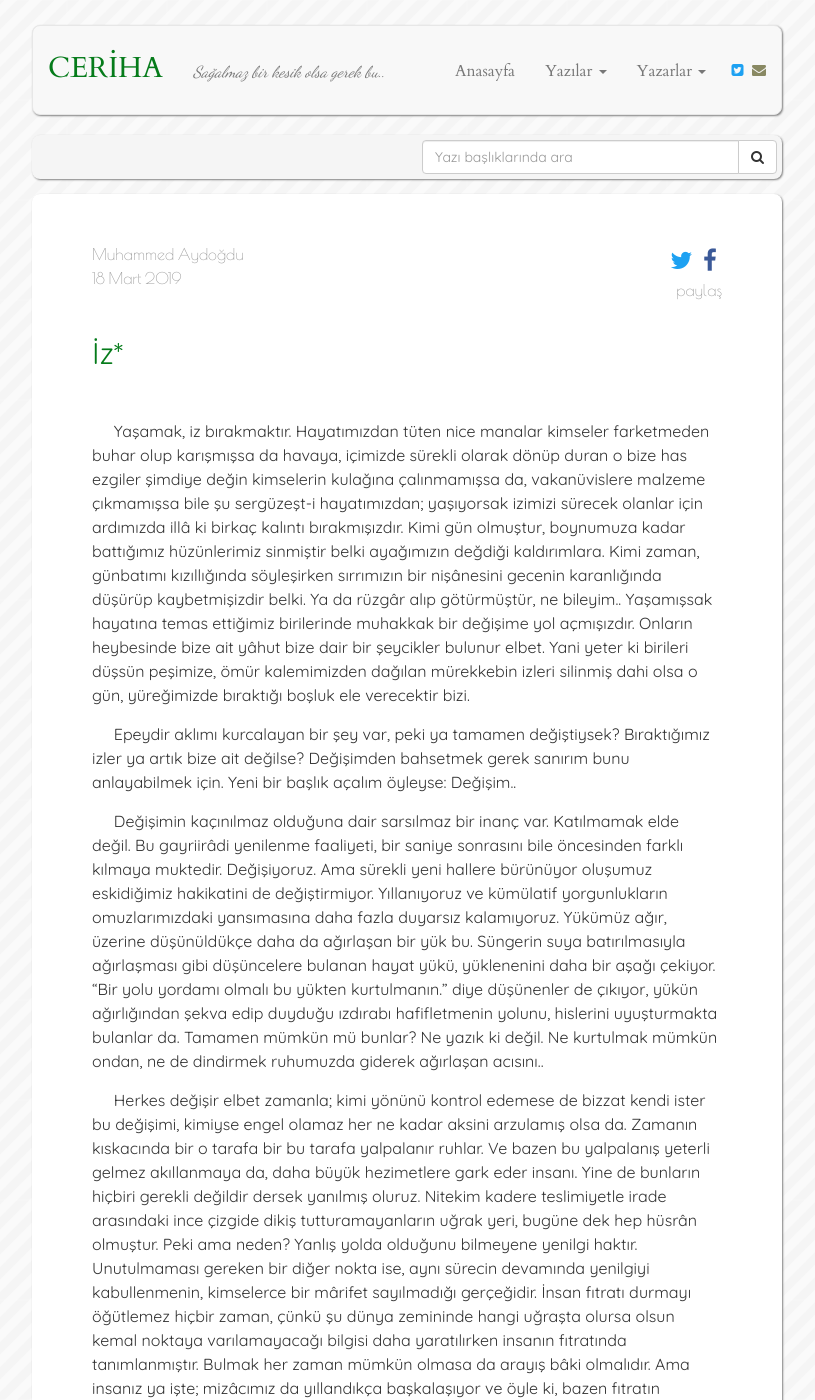
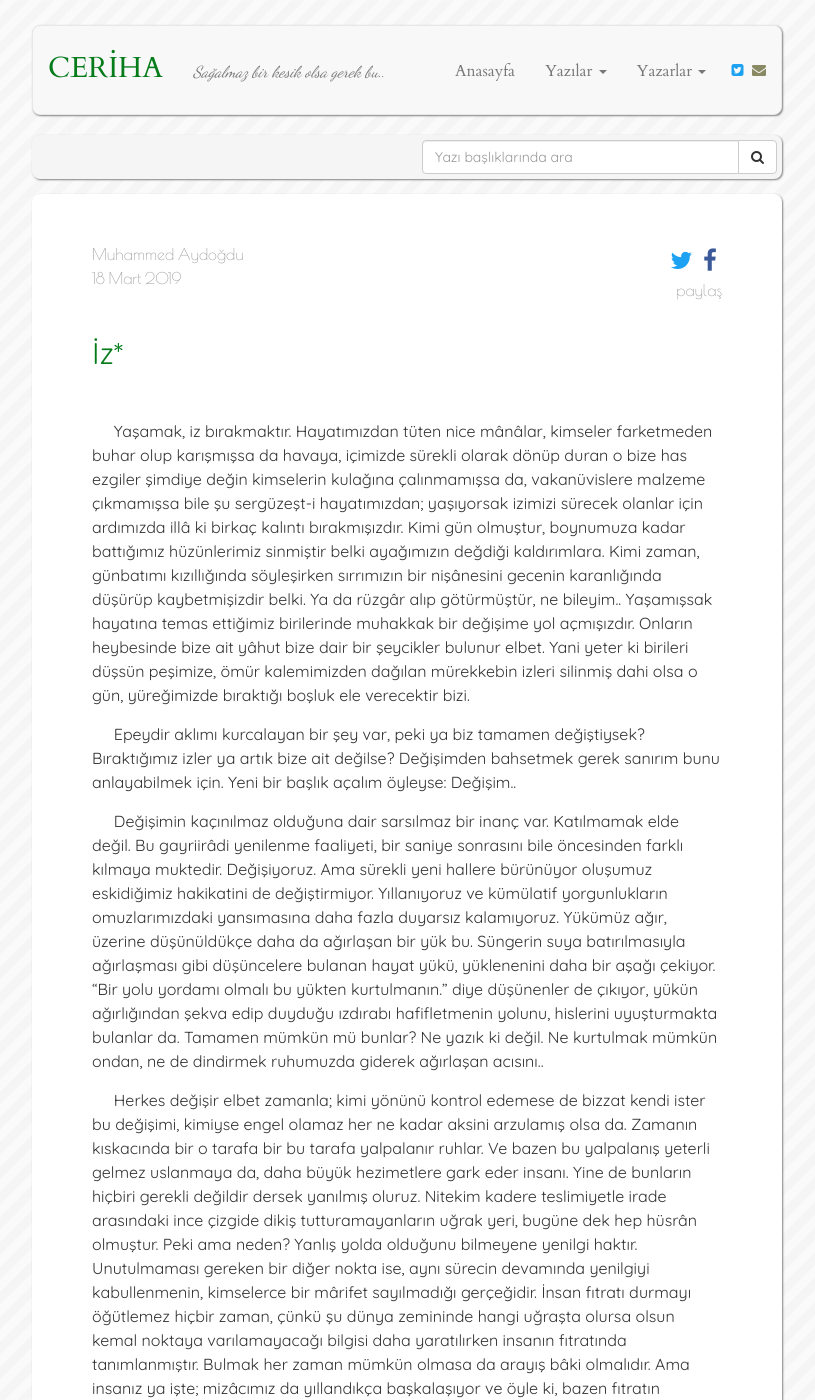
Before and after one commit to muhammedaydogdu/muhammedaydogdu.github.io, a Jekyll site: the page built from _posts/2019-03-18-iz.md, in a window 1280 px wide and 1400 px high. Shown: the whole window, without its empty margins (233-1048 px from the left). Built offline with Jekyll 4.4.1, drawn with Linux system fonts in a browser that asks for light colours; some web fonts are replaced; some of the changed text lies outside the part shown.

Commit message:
Update 2019-03-18-iz.md

```diff
--- a/_posts/2019-03-18-iz.md
+++ b/_posts/2019-03-18-iz.md
@@ -9,19 +9,19 @@
 
 <br/>
 
-&nbsp;&nbsp;&nbsp;&nbsp; Yaşamak, iz bırakmaktır. Hayatımızdan tüten nice manalar kimseler farketmeden buhar olup karışmışsa da havaya, içimizde sürekli olarak dönüp duran o bize has ezgiler şimdiye değin kimselerin kulağına çalınmamışsa da, vakanüvislere malzeme çıkmamışsa bile şu sergüzeşt-i hayatımızdan; yaşıyorsak izimizi sürecek olanlar için ardımızda illâ ki birkaç kalıntı bırakmışızdır. Kimi gün olmuştur, boynumuza kadar battığımız hüzünlerimiz sinmiştir belki ayağımızın değdiği kaldırımlara. Kimi zaman, günbatımı kızıllığında söyleşirken sırrımızın bir nişânesini gecenin karanlığında düşürüp kaybetmişizdir belki. Ya da rüzgâr alıp götürmüştür, ne bileyim.. Yaşamışsak hayatına temas ettiğimiz birilerinde muhakkak bir değişime yol açmışızdır. Onların heybesinde bize ait yâhut bize dair bir şeycikler bulunur elbet. Yani yeter ki birileri düşsün peşimize, ömür kalemimizden dağılan mürekkebin izleri silinmiş dahi olsa o gün, yüreğimizde bıraktığı boşluk ele verecektir bizi.
+&nbsp;&nbsp;&nbsp;&nbsp; Yaşamak, iz bırakmaktır. Hayatımızdan tüten nice mânâlar, kimseler farketmeden buhar olup karışmışsa da havaya, içimizde sürekli olarak dönüp duran o bize has ezgiler şimdiye değin kimselerin kulağına çalınmamışsa da, vakanüvislere malzeme çıkmamışsa bile şu sergüzeşt-i hayatımızdan; yaşıyorsak izimizi sürecek olanlar için ardımızda illâ ki birkaç kalıntı bırakmışızdır. Kimi gün olmuştur, boynumuza kadar battığımız hüzünlerimiz sinmiştir belki ayağımızın değdiği kaldırımlara. Kimi zaman, günbatımı kızıllığında söyleşirken sırrımızın bir nişânesini gecenin karanlığında düşürüp kaybetmişizdir belki. Ya da rüzgâr alıp götürmüştür, ne bileyim.. Yaşamışsak hayatına temas ettiğimiz birilerinde muhakkak bir değişime yol açmışızdır. Onların heybesinde bize ait yâhut bize dair bir şeycikler bulunur elbet. Yani yeter ki birileri düşsün peşimize, ömür kalemimizden dağılan mürekkebin izleri silinmiş dahi olsa o gün, yüreğimizde bıraktığı boşluk ele verecektir bizi.
 
-&nbsp;&nbsp;&nbsp;&nbsp; Epeydir aklımı kurcalayan bir şey var, peki ya tamamen değiştiysek? Bıraktığımız izler ya artık bize ait değilse? Değişimden bahsetmek gerek sanırım bunu anlayabilmek için. Yeni bir başlık açalım öyleyse: Değişim..
+&nbsp;&nbsp;&nbsp;&nbsp; Epeydir aklımı kurcalayan bir şey var, peki ya biz tamamen değiştiysek? Bıraktığımız izler ya artık bize ait değilse? Değişimden bahsetmek gerek sanırım bunu anlayabilmek için. Yeni bir başlık açalım öyleyse: Değişim..
 
 &nbsp;&nbsp;&nbsp;&nbsp; Değişimin kaçınılmaz olduğuna dair sarsılmaz bir inanç var. Katılmamak elde değil. Bu gayriirâdi yenilenme faaliyeti, bir saniye sonrasını bile öncesinden farklı kılmaya muktedir. Değişiyoruz. Ama sürekli yeni hallere bürünüyor oluşumuz eskidiğimiz hakikatini de değiştirmiyor. Yıllanıyoruz ve kümülatif yorgunlukların omuzlarımızdaki yansımasına daha fazla duyarsız kalamıyoruz. Yükümüz ağır, üzerine düşünüldükçe daha da ağırlaşan bir yük bu. Süngerin suya batırılmasıyla ağırlaşması gibi düşüncelere bulanan hayat yükü, yüklenenini daha bir aşağı çekiyor. “Bir yolu yordamı olmalı bu yükten kurtulmanın.” diye düşünenler de çıkıyor, yükün ağırlığından şekva edip duyduğu ızdırabı hafifletmenin yolunu, hislerini uyuşturmakta bulanlar da. Tamamen mümkün mü bunlar? Ne yazık ki değil. Ne kurtulmak mümkün ondan, ne de dindirmek ruhumuzda giderek ağırlaşan acısını..
 
-&nbsp;&nbsp;&nbsp;&nbsp; Herkes değişir elbet zamanla; kimi yönünü kontrol edemese de bizzat kendi ister bu değişimi, kimiyse engel olamaz her ne kadar aksini arzulamış olsa da. Zamanın kıskacında bir o tarafa bir bu tarafa yalpalanır ruhlar. Ve bazen bu yalpalanış yeterli gelmez akıllanmaya da, daha büyük hezimetlere gark eder insanı. Yine de bunların hiçbiri gerekli değildir dersek yanılmış oluruz. Nitekim kadere teslimiyetle irade arasındaki ince çizgide dikiş tutturamayanların uğrak yeri, bugüne dek hep hüsrân olmuştur. Peki ama neden? Yanlış yolda olduğunu bilmeyene yenilgi haktır. Unutulmaması gereken bir diğer nokta ise, aynı sürecin devamında yenilgiyi kabullenmenin, kimselerce bir mârifet sayılmadığı gerçeğidir. İnsan fıtratı durmayı öğütlemez hiçbir zaman, çünkü şu dünya zemininde hangi uğraşta olursa olsun kemal noktaya varılamayacağı bilgisi daha yaratılırken insanın fıtratında tanımlanmıştır. Bulmak her zaman mümkün olmasa da arayış bâki olmalıdır. Ama insanız ya işte; mizâcımız da yıllandıkça başkalaşıyor ve öyle ki, bazen fıtratın esâmesi bile okunmuyor insanın üzerinden. O da nasibini alıyor demek bütün bu değişimlerden, öyle ya da böyle.
+&nbsp;&nbsp;&nbsp;&nbsp; Herkes değişir elbet zamanla; kimi yönünü kontrol edemese de bizzat kendi ister bu değişimi, kimiyse engel olamaz her ne kadar aksini arzulamış olsa da. Zamanın kıskacında bir o tarafa bir bu tarafa yalpalanır ruhlar. Ve bazen bu yalpalanış yeterli gelmez uslanmaya da, daha büyük hezimetlere gark eder insanı. Yine de bunların hiçbiri gerekli değildir dersek yanılmış oluruz. Nitekim kadere teslimiyetle irade arasındaki ince çizgide dikiş tutturamayanların uğrak yeri, bugüne dek hep hüsrân olmuştur. Peki ama neden? Yanlış yolda olduğunu bilmeyene yenilgi haktır. Unutulmaması gereken bir diğer nokta ise, aynı sürecin devamında yenilgiyi kabullenmenin, kimselerce bir mârifet sayılmadığı gerçeğidir. İnsan fıtratı durmayı öğütlemez hiçbir zaman, çünkü şu dünya zemininde hangi uğraşta olursa olsun kemal noktaya varılamayacağı bilgisi daha yaratılırken insanın fıtratında tanımlanmıştır. Bulmak her zaman mümkün olmasa da arayış bâki olmalıdır. Ama insanız ya işte; mizâcımız da yıllandıkça başkalaşıyor ve öyle ki, bazen fıtratın esâmesi bile okunmuyor insanın üzerinden. O da nasibini alıyor demek bütün bu değişimlerden, öyle ya da böyle.
 
-&nbsp;&nbsp;&nbsp;&nbsp; İnsan değiştiğinde hisleri de tamamen değişebilir mi? Bana kalırsa bu göründüğü kadar basit bir şey değil. Bilemiyorum, kendi hislerimden yola çıkarak hislerin, bilhassa kuvvetli hislerin, kolayca değişemeyeceği kanaatine varıyorum. İşte tam da bu noktadan, hep bahsettiğimiz o değişim kelimesinin arkasına ‘saklanmak’ düşüncesi filizleniyor. Ve hemen ardından bütün delilleri karartarak ‘aklanma’ isteği.. Oysa ki, s/aklanmak değil bu; sadece kendisinden kaçılan hakikate zıt bir görüşe, insanın kendini ve bazen kendiyle beraber başkalarını da inandırma çabası. Lâkin süreç hiçbir zaman bu kadarla sınırlı kalmıyor maalesef; bu uğraş amacına ulaşsın ya da ulaşmasın, neticesi yine hiçbir şeyin artık eskisi gibi ol(a)mayacağı gerçeğine çıkıyor. Bu yüzden biz de bir kez daha Nietzsche’yi haklı çıkarmaktan öteye gidemiyoruz: Değişmeyen tek şeydir değişim..
+&nbsp;&nbsp;&nbsp;&nbsp; İnsan değiştiğinde, hisleri de tamamen değişebilir mi? Bana kalırsa bu göründüğü kadar basit bir şey değil. Bilemiyorum, kendi hislerimden yola çıkarak hislerin, bilhassa kuvvetli hislerin, kolayca değişemeyeceği kanaatine varıyorum. İşte tam da bu noktadan, hep bahsettiğimiz o değişim kelimesinin arkasına ‘saklanmak’ düşüncesi filizleniyor. Ve hemen ardından bütün delilleri karartarak ‘aklanma’ isteği.. Oysa ki, s/aklanmak değil bu; sadece kendisinden kaçılan hakikate zıt bir görüşe, insanın kendini ve bazen kendiyle beraber başkalarını da inandırma çabası. Lâkin süreç hiçbir zaman bu kadarla sınırlı kalmıyor maalesef; bu uğraş amacına ulaşsın ya da ulaşmasın, neticesi yine hiçbir şeyin artık eskisi gibi ol(a)mayacağı gerçeğine çıkıyor. Bu yüzden biz de bir kez daha Nietzsche’yi haklı çıkarmaktan öteye gidemiyoruz: Değişmeyen tek şeydir değişim..
 
 &nbsp;&nbsp;&nbsp;&nbsp; Bu yüzden ‘değişim’ dedim işte, ne diyeceğimi bilemeyişimin acizliğini yaşarken çareyi değişim’den bahis açmakta buldum. Çünkü sen, değişmiştin. Ya ben?.. Bense hâlâ kendini bilmezin biriyim, ne değiştiğimi ne de büsbütün aynı kaldığımı savunabiliyorum şimdi. Ama bilmelisin ki insanın, bir şeylerden kaçış uğruna kendi hakikatinden saklanması, ona ağır bir bedel ödetir ve bu bedel de yine değişimden başka bir şey değildir. Varlığı savunulan ama gerçekte istenmeyen hani.. Ve sen, -istemeyerek de olsa- kendi hakikatine karşı bu değişimi savunarak geriye dönüş yolunu unutturan hâin bir yolculuğa niyetlendin. Yine de ben peşindeyim, izini sürüyorum senin. Sen unutsan bile benim hâlen ezberimde bu çetrefilli dönüş yolu. Hiçbir şey eskisi gibi olmaz, bu aşikâr. Ama eskisinden daha güzel olabilir. Her zaman küçük de olsa bir umut vardır. Ve beni bu yola bağlayan tek ümit kaynağım şimdilik bu..
 
-&nbsp;&nbsp;&nbsp;&nbsp; Etraf bembeyaz, yolum karlı. Çöken senin hüznün bu yollara, çok belli. Soluduğum havaya soluğun karışmış. Ayağımı attığım yerde biten bu izlerse bir zamanlar senindi. Çok yaklaştım, biliyorum. Acaba çağırsam, duyar mısın sesimi?..
+&nbsp;&nbsp;&nbsp;&nbsp; Etraf bembeyaz, yolum karlı. Çöken senin hüznün bu yollara, çok belli. Soluduğum havaya soluğun karışmış. Ayağımı attığım yerde biten bu izlerse bir zamanlar senindi. Çok yaklaştım, biliyorum. Çağırsam, duyar mısın sesimi?..
 
 ---
 <br/>
```
